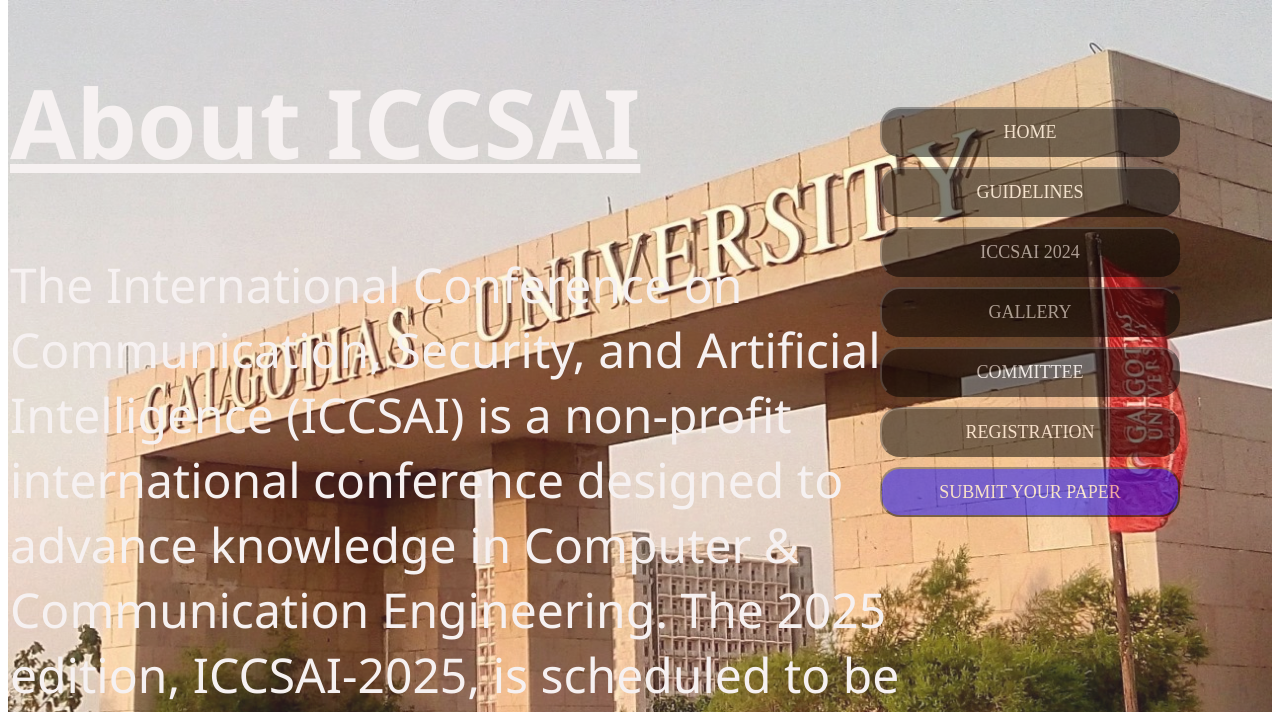
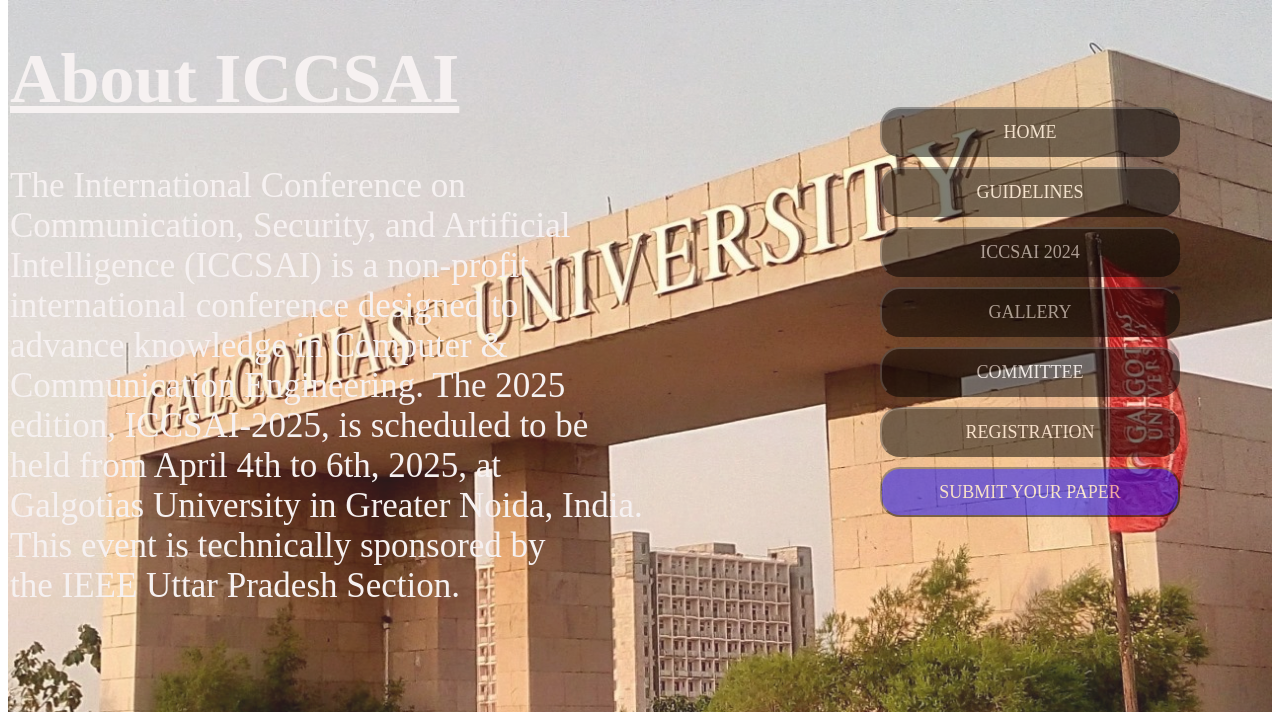
Before and after one commit to DevDynamo0125/Webwars_PureIsh, a plain HTML site: page index.html in a window 1280 px wide. Shown: the part 88-800 px from the top of the page. Drawn offline with Linux system fonts and the light colour scheme; a script that the page names is missing.

Commit message:
made some changes

```diff
--- a/style.css
+++ b/style.css
@@ -2,6 +2,7 @@
     background-color: #f4e0e0;
     height: 80px;
     width: 100%;
+    justify-content: space-between;
 }
 img{
     height: 70px;
@@ -10,7 +11,7 @@
 }
 .navbar{
     display: flex;
-    justify-content: space-between;
+
     align-items: center;
     margin: 0; /* Remove margin */
 }
@@ -24,8 +25,8 @@
     }
 
 .text{
-            font-family: 'Segoe UI', Tahoma, Geneva, Verdana, sans-serif;
-            font-size: 48px;
+            font-family: palanquin dark;
+        font-size: 35px;
 
         position: absolute;
         top: 10%;
```
